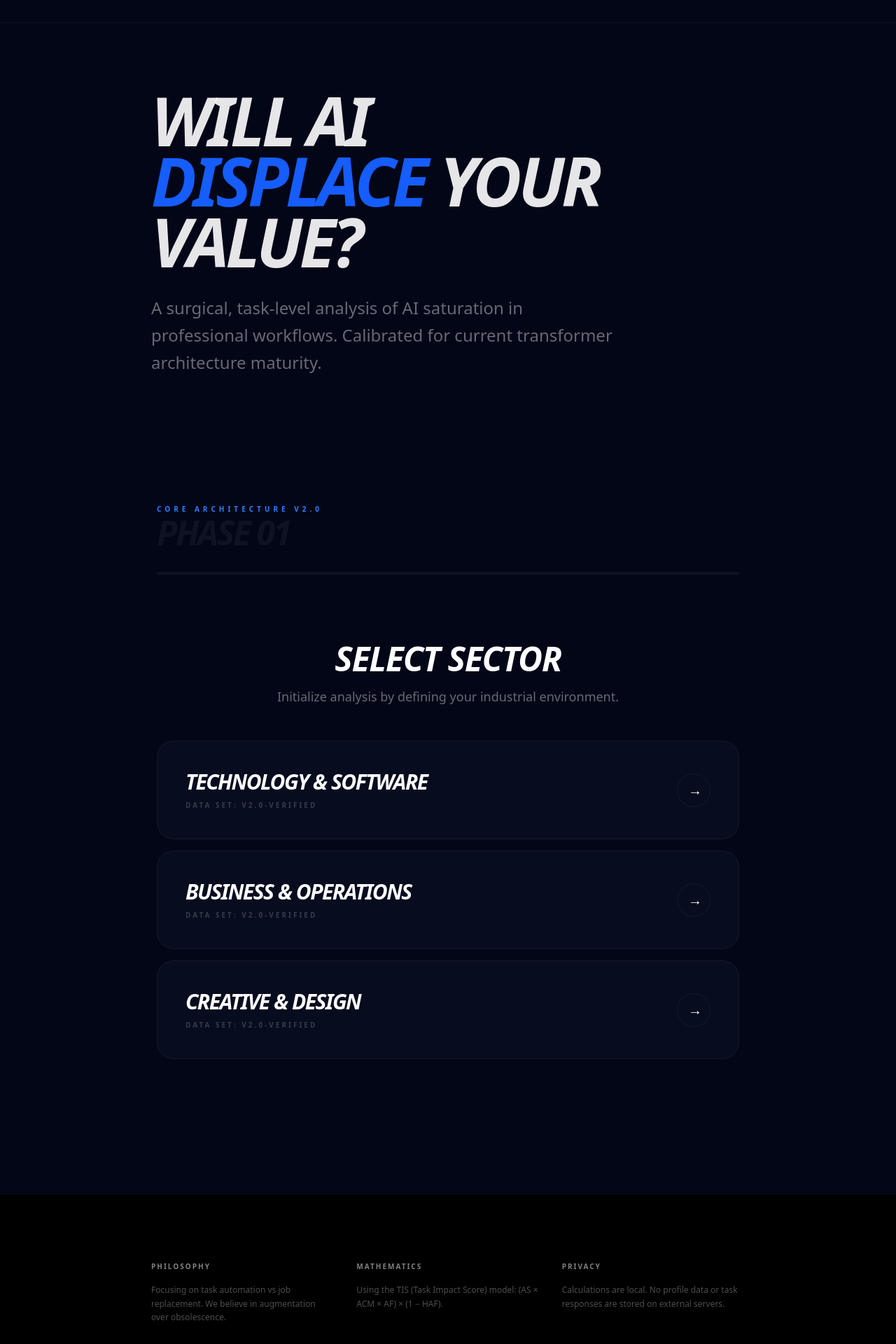
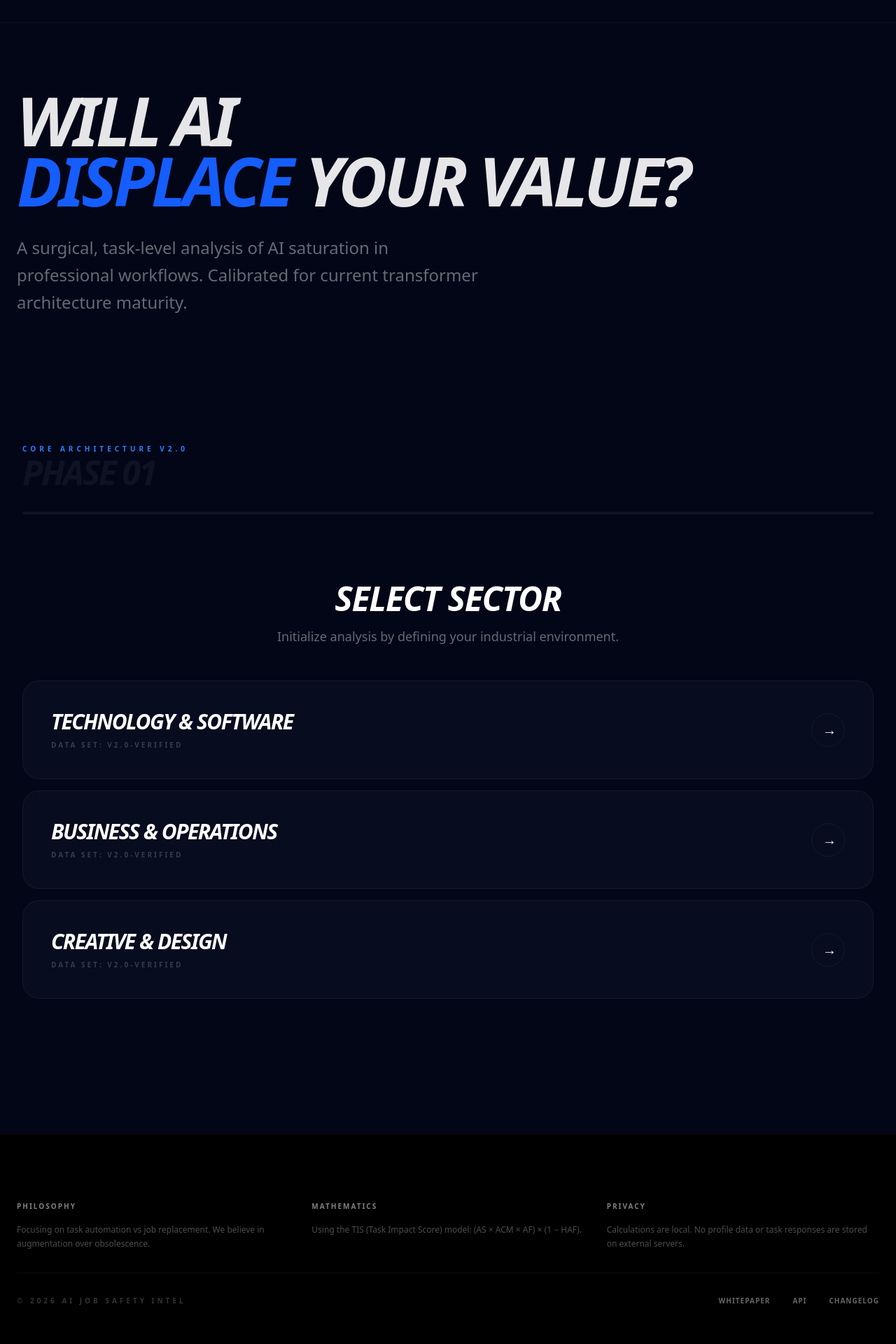
Before and after one commit to meetp2022/ai-safety-calculator, a Next.js app: page / in a window 1280 px wide. Shown: the part 80-2000 px from the top of the page at 70% size. Built offline with nearby package versions, Linux system fonts and the light colour scheme.

Commit message:
style: expand layout width to max-w-7xl for better desktop space utilization

```diff
--- a/src/app/Calculator.tsx
+++ b/src/app/Calculator.tsx
@@ -148,8 +148,8 @@ export default function Calculator() {
                                                     frequencies: { ...selection.frequencies, [task]: freq as any }
                                                 })}
                                                 className={`flex-1 py-4 rounded-xl font-black text-[10px] uppercase tracking-widest transition-all duration-500 ${selection.frequencies[task] === freq
-                                                        ? 'bg-blue-600 text-white shadow-[0_0_25px_rgba(59,130,246,0.3)] scale-[1.02]'
-                                                        : 'text-white/20 hover:text-white hover:bg-white/5'
+                                                    ? 'bg-blue-600 text-white shadow-[0_0_25px_rgba(59,130,246,0.3)] scale-[1.02]'
+                                                    : 'text-white/20 hover:text-white hover:bg-white/5'
                                                     }`}
                                             >
                                                 {freq}
@@ -191,8 +191,8 @@ export default function Calculator() {
                                         });
                                     }}
                                     className={`p-8 text-left border rounded-3xl transition-all duration-500 flex justify-between items-center ${selection.coreTasks.includes(task)
-                                            ? 'border-blue-500 bg-blue-600/10 text-white'
-                                            : 'border-white/5 bg-slate-900/40 text-white/30'
+                                        ? 'border-blue-500 bg-blue-600/10 text-white'
+                                        : 'border-white/5 bg-slate-900/40 text-white/30'
                                         }`}
                                 >
                                     <span className="text-xl font-black uppercase tracking-tight">{task}</span>
@@ -357,7 +357,7 @@ export default function Calculator() {
     return (
         <div className="relative min-h-screen">
             <ScoreLegend />
-            <div className="max-w-4xl mx-auto py-24 px-8">
+            <div className="max-w-7xl mx-auto py-24 px-8">
                 <div className="mb-24 space-y-8">
                     <div className="flex justify-between items-end">
                         <div className="space-y-2">
--- a/src/app/page.tsx
+++ b/src/app/page.tsx
@@ -18,7 +18,7 @@ export default function Home() {
       </header>
 
       <div className="py-24">
-        <div className="max-w-4xl mx-auto px-6 mb-20 text-center lg:text-left">
+        <div className="max-w-7xl mx-auto px-6 mb-20 text-center lg:text-left">
           <h2 className="text-6xl sm:text-8xl font-black mb-8 leading-[0.9] tracking-tighter uppercase italic text-white/90">
             Will AI <br /><span className="text-blue-600">Displace</span> Your Value?
           </h2>
@@ -32,7 +32,7 @@ export default function Home() {
       </div>
 
       <footer className="py-24 bg-black border-t border-white/5">
-        <div className="max-w-4xl mx-auto px-6 text-center space-y-8">
+        <div className="max-w-7xl mx-auto px-6 text-center space-y-8">
           <div className="grid grid-cols-1 md:grid-cols-3 gap-8 text-left">
             <div className="space-y-4">
               <h4 className="text-[10px] font-black uppercase tracking-[0.2em] text-white/50">Philosophy</h4>
```
